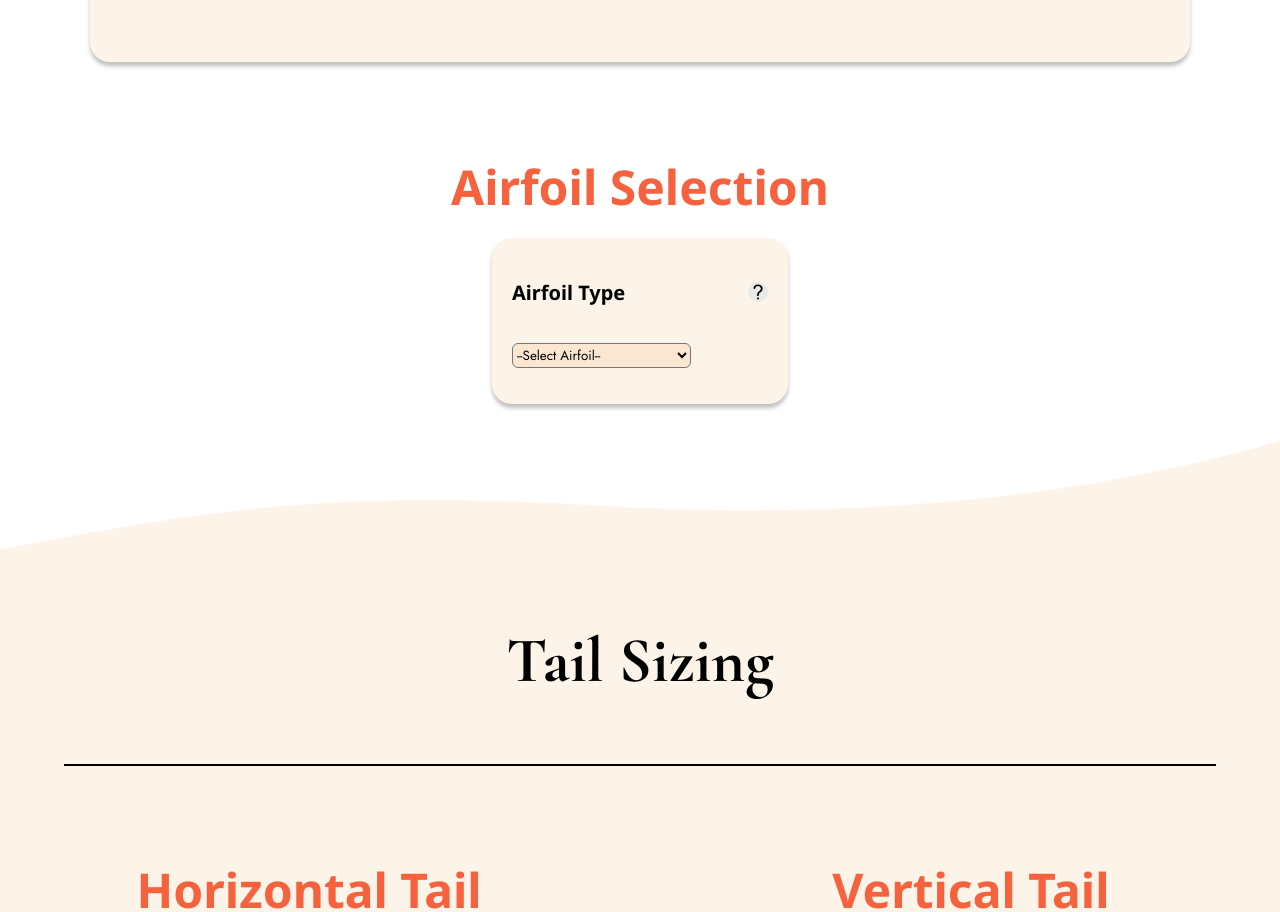
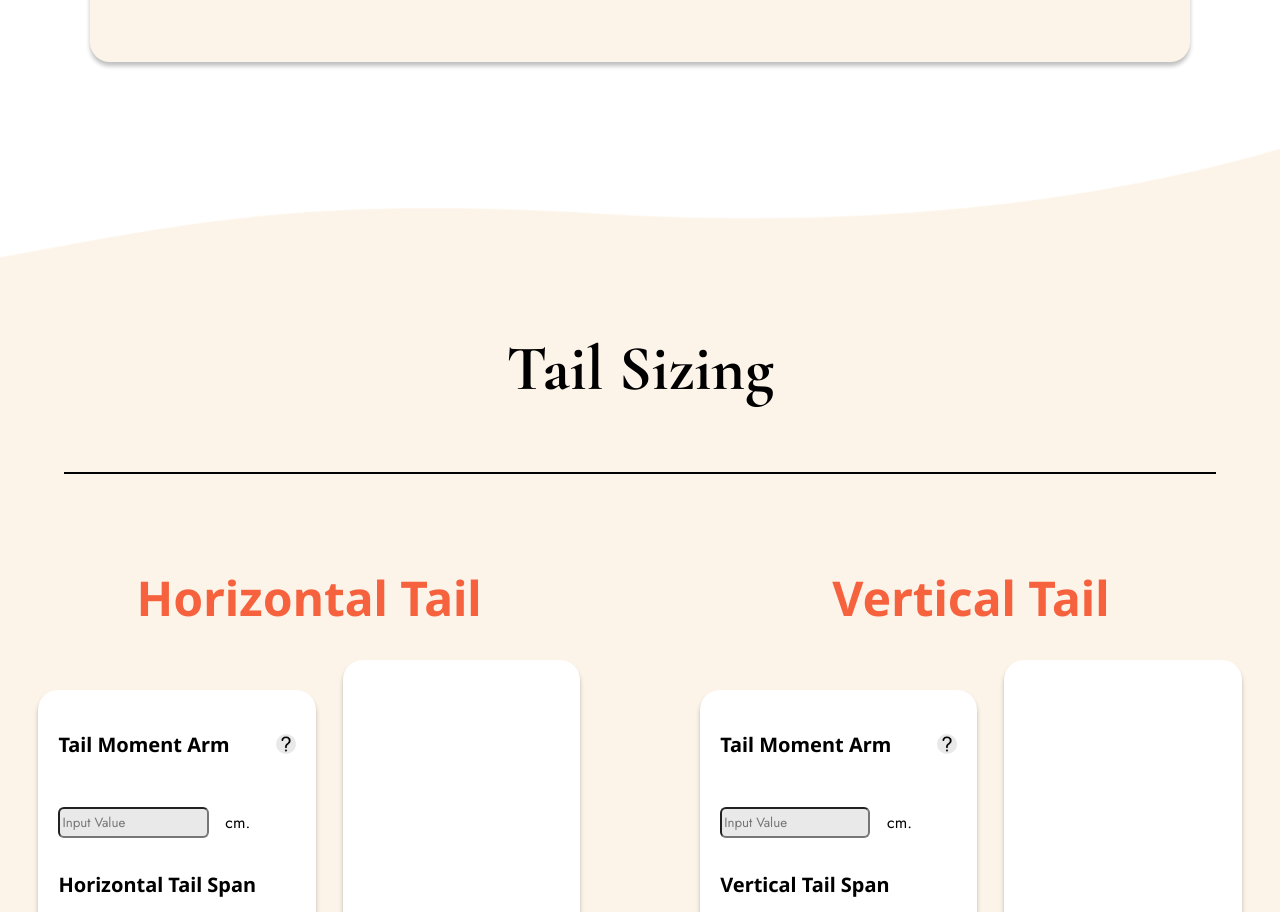
Before and after one commit to ninchay/senior-next, a Next.js app: page /ComponentDesign_link in a window 1280 px wide. Shown: the part 1285-2197 px from the top of the page. Built offline with nearby package versions, Linux system fonts and the light colour scheme.

Commit message:
delete airfoil from wing con

```diff
--- a/src/pages/ComponentDesign/ComponentDesignCon/WingCon.js
+++ b/src/pages/ComponentDesign/ComponentDesignCon/WingCon.js
@@ -116,29 +116,6 @@ const WingCon = (props) => {
           />
         </div>
       </div>
-      <div className={styles.Component__Wing_Airfoil}>
-        <h2>Airfoil Selection</h2>
-        <div className={styles.Airfoil__Selection}>
-          <div className={styles.Airfoil__Header}>
-            <h3>Airfoil Type</h3>
-            <img src="./Qmark.png" alt="Question Mark" />
-          </div>
-          <select
-            name="AirfoilType"
-            value={airfoil}
-            onChange={(e) => {
-              setAirfoil(e.target.value);
-            }}
-          >
-            <option value="" disabled>
-              --Select Airfoil--
-            </option>
-            <option value="3.5">Clark-Y</option>
-            <option value="NACA23015">NACA-23015</option>
-            <option value="Eppler236">Eppler-236</option>
-          </select>
-        </div>
-      </div>
     </div>
   );
 };
```
